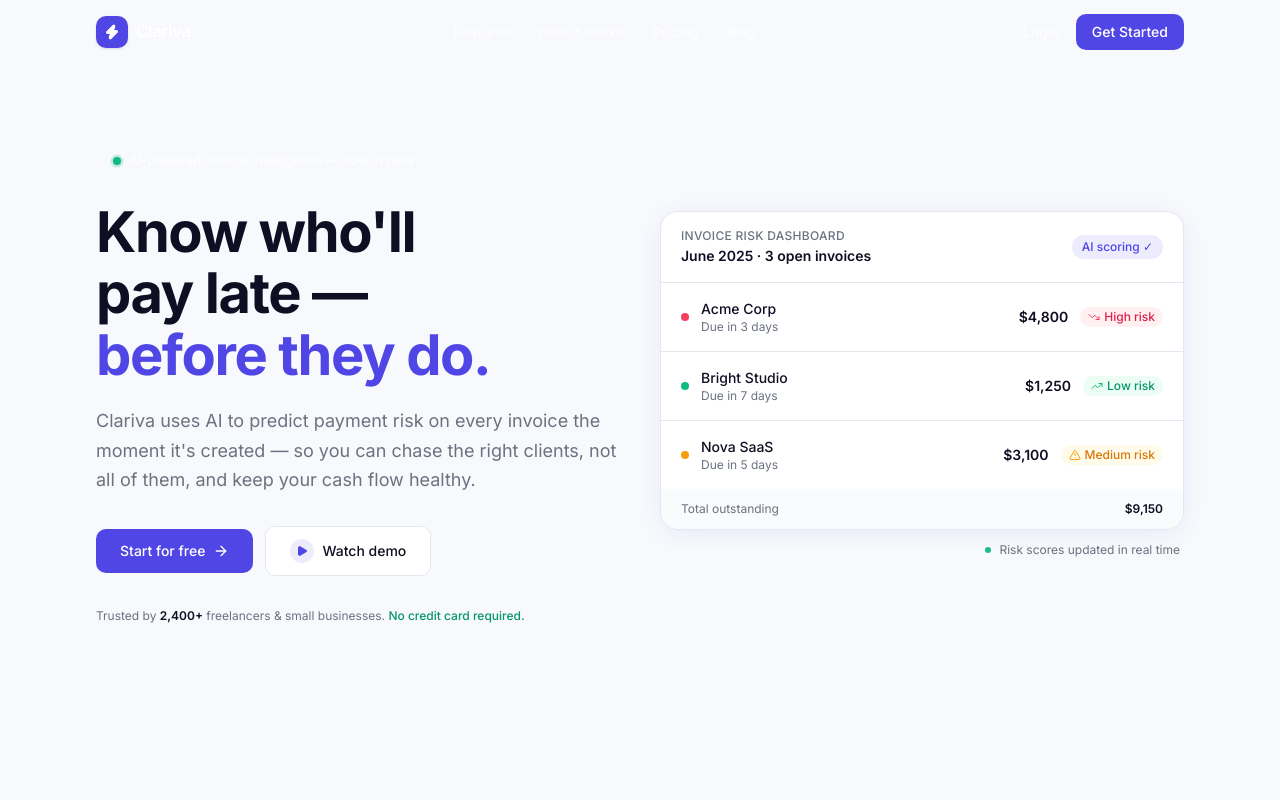
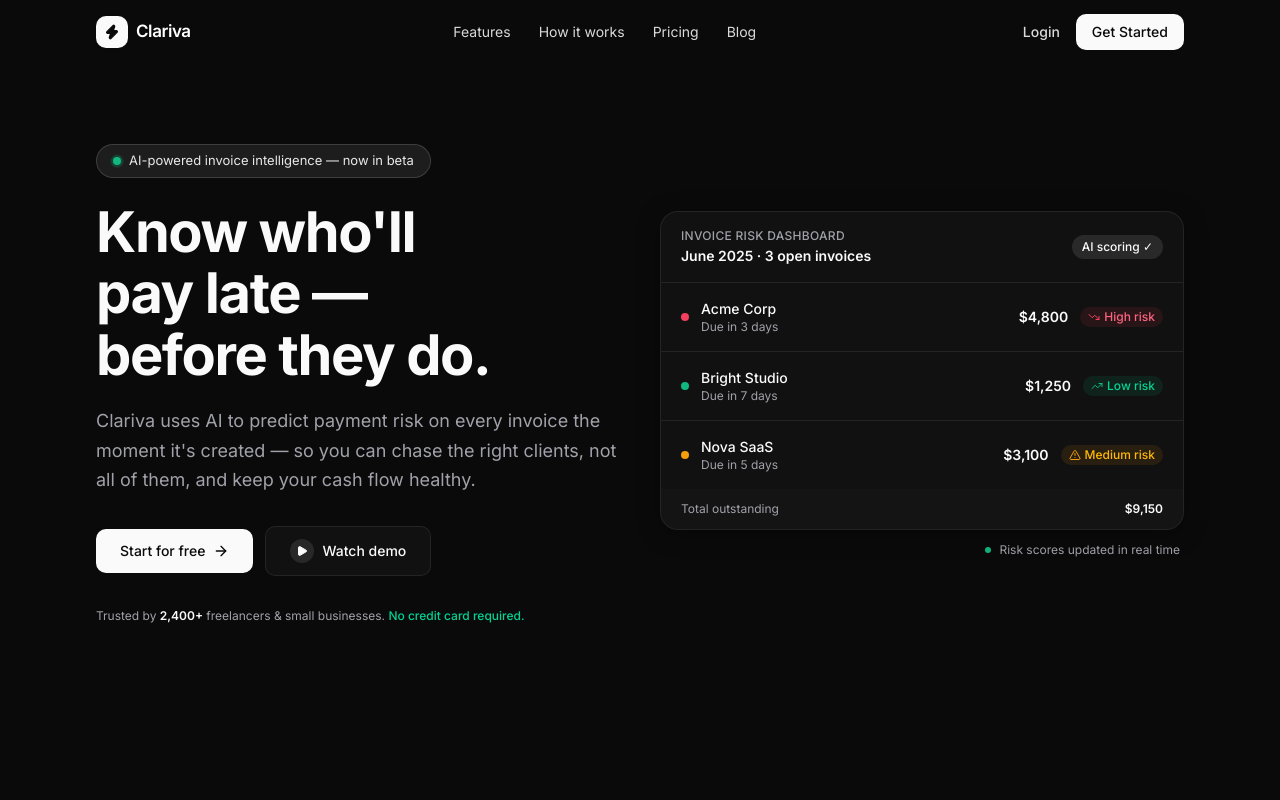
Before and after one commit to yaswanthme007/clariva, a Next.js app: page / in a window 1280 px wide. Shown: the top 800 px of the page. Built offline with nearby package versions, Linux system fonts and the light colour scheme.

Commit message:
feat: switch to dark theme and update color palette

```diff
--- a/app/globals.css
+++ b/app/globals.css
@@ -8,15 +8,7 @@
   --font-sans: 'Inter', 'Inter Fallback', ui-sans-serif, system-ui, sans-serif;
   --font-mono: var(--font-geist-mono), 'Geist Mono Fallback', ui-monospace, monospace;
 
-  /* Brand colors */
-  --color-indigo-50:  #eef2ff;
-  --color-indigo-100: #e0e7ff;
-  --color-indigo-200: #c7d2fe;
-  --color-indigo-500: #6366f1;
-  --color-indigo-600: #4f46e5;
-  --color-indigo-700: #4338ca;
-  --color-indigo-900: #312e81;
-
+  /* Accent colors (status only) */
   --color-emerald-50:  #ecfdf5;
   --color-emerald-100: #d1fae5;
   --color-emerald-500: #10b981;
@@ -67,45 +59,45 @@
 }
 
 :root {
-  color-scheme: light;
+  color-scheme: dark;
 
-  /* Base */
-  --background:         #f8f9fc;
-  --foreground:         #0f0f23;
-  --card:               #ffffff;
-  --card-foreground:    #0f0f23;
-  --popover:            #ffffff;
-  --popover-foreground: #0f0f23;
+  /* Base — dark monochrome */
+  --background:         #0a0a0a;
+  --foreground:         #fafafa;
+  --card:               #111111;
+  --card-foreground:    #fafafa;
+  --popover:            #111111;
+  --popover-foreground: #fafafa;
 
-  /* Primary — deep indigo */
-  --primary:            #4f46e5;
-  --primary-foreground: #ffffff;
+  /* Primary — white on black */
+  --primary:            #fafafa;
+  --primary-foreground: #0a0a0a;
 
-  /* Secondary — very light indigo tint */
-  --secondary:            #eef2ff;
-  --secondary-foreground: #4338ca;
+  /* Secondary — elevated dark surface */
+  --secondary:            #1a1a1a;
+  --secondary-foreground: #fafafa;
 
   /* Muted */
-  --muted:            #f1f4fb;
-  --muted-foreground: #6b7280;
+  --muted:            #1a1a1a;
+  --muted-foreground: #a1a1aa;
 
-  /* Accent — soft indigo hover */
-  --accent:            #e0e7ff;
-  --accent-foreground: #3730a3;
+  /* Accent — subtle elevated surface */
+  --accent:            #1a1a1a;
+  --accent-foreground: #fafafa;
 
   /* Semantic */
-  --destructive: #e11d48;
-  --border:      #e5e7f0;
-  --input:       #e5e7f0;
-  --ring:        #4f46e5;
+  --destructive: #f43f5e;
+  --border:      rgba(255, 255, 255, 0.08);
+  --input:       rgba(255, 255, 255, 0.12);
+  --ring:        rgba(255, 255, 255, 0.2);
 
-  /* Custom brand tokens */
-  --success:            #059669;
-  --success-foreground: #ffffff;
-  --warning:            #d97706;
-  --warning-foreground: #ffffff;
-  --danger:             #e11d48;
-  --danger-foreground:  #ffffff;
+  /* Custom status tokens */
+  --success:            #10b981;
+  --success-foreground: #0a0a0a;
+  --warning:            #f59e0b;
+  --warning-foreground: #0a0a0a;
+  --danger:             #f43f5e;
+  --danger-foreground:  #0a0a0a;
 
   --radius: 0.625rem;
 }
--- a/app/layout.tsx
+++ b/app/layout.tsx
@@ -16,7 +16,7 @@ export const metadata: Metadata = {
 }
 
 export const viewport: Viewport = {
-  themeColor: '#4f46e5',
+  themeColor: '#0a0a0a',
 }
 
 export default function RootLayout({
--- a/components/landing/cta-banner.tsx
+++ b/components/landing/cta-banner.tsx
@@ -4,7 +4,7 @@ import { ArrowRight } from 'lucide-react'
 export function CtaBanner() {
   return (
     <section className="relative py-24 sm:py-32 bg-[#0a0a0a] overflow-hidden">
-      {/* Radial indigo glow behind heading */}
+      {/* Radial glow behind heading */}
       <div
         aria-hidden
         className="pointer-events-none absolute inset-0 flex items-center justify-center"
@@ -13,7 +13,7 @@ export function CtaBanner() {
           style={{
             width: '600px',
             height: '400px',
-            background: 'radial-gradient(ellipse at center, rgba(79,70,229,0.05) 0%, transparent 70%)',
+            background: 'radial-gradient(ellipse at center, rgba(255,255,255,0.06) 0%, transparent 70%)',
           }}
         />
       </div>
--- a/components/landing/features.tsx
+++ b/components/landing/features.tsx
@@ -16,8 +16,8 @@ const features = [
   },
   {
     icon: ShieldAlert,
-    iconBg: 'bg-rose-50',
-    iconColor: 'text-rose-500',
+    iconBg: 'bg-rose-500/10',
+    iconColor: 'text-rose-400',
     title: 'Payment Risk Scoring',
     description:
       "Each invoice receives a 0–100 risk score the moment it's created, based on the client's payment history, industry benchmarks, and behavioural signals.",
@@ -26,8 +26,8 @@ const features = [
   },
   {
     icon: BellRing,
-    iconBg: 'bg-amber-50',
-    iconColor: 'text-amber-500',
+    iconBg: 'bg-amber-500/10',
+    iconColor: 'text-amber-400',
     title: 'Smart Reminders',
     description:
       "Clariva's AI picks the optimal send time and tone for each client — polite nudge or firm notice — so you never have an awkward conversation again.",
@@ -99,7 +99,7 @@ export function Features() {
               return (
                 <div
                   key={feat.title}
-                  className={`feat-card relative bg-card rounded-xl border border-border border-l-[3px] ${feat.accent} p-6 hover:shadow-[0_4px_20px_-4px_rgba(79,70,229,0.1)] transition-shadow btn-scale ${visible ? 'visible' : ''}`}
+                  className={`feat-card relative bg-card rounded-xl border border-border border-l-[3px] ${feat.accent} p-6 hover:shadow-[0_4px_20px_-4px_rgba(0,0,0,0.5)] hover:border-white/15 transition-all btn-scale ${visible ? 'visible' : ''}`}
                   style={{ animationDelay: `${idx * 150}ms` }}
                 >
                   {/* Icon */}
--- a/components/landing/hero.tsx
+++ b/components/landing/hero.tsx
@@ -10,8 +10,8 @@ const invoices = [
     amount: '$4,800',
     due: 'Due in 3 days',
     risk: 'High risk',
-    riskColor: 'text-rose-600',
-    riskBg: 'bg-rose-50',
+    riskColor: 'text-rose-400',
+    riskBg: 'bg-rose-500/10',
     dotColor: 'bg-rose-500',
     icon: TrendingDown,
     iconColor: 'text-rose-500',
@@ -21,8 +21,8 @@ const invoices = [
     amount: '$1,250',
     due: 'Due in 7 days',
     risk: 'Low risk',
-    riskColor: 'text-emerald-600',
-    riskBg: 'bg-emerald-50',
+    riskColor: 'text-emerald-400',
+    riskBg: 'bg-emerald-500/10',
     dotColor: 'bg-emerald-500',
     icon: TrendingUp,
     iconColor: 'text-emerald-500',
@@ -32,8 +32,8 @@ const invoices = [
     amount: '$3,100',
     due: 'Due in 5 days',
     risk: 'Medium risk',
-    riskColor: 'text-amber-600',
-    riskBg: 'bg-amber-50',
+    riskColor: 'text-amber-400',
+    riskBg: 'bg-amber-500/10',
     dotColor: 'bg-amber-500',
     icon: AlertTriangle,
     iconColor: 'text-amber-500',
@@ -78,7 +78,7 @@ export function Hero() {
         {/* Soft background tint */}
         <div
           aria-hidden
-          className="absolute inset-0 -z-10 bg-[radial-gradient(ellipse_80%_60%_at_50%_-10%,#e0e7ff_0%,transparent_70%)]"
+          className="absolute inset-0 -z-10 bg-[radial-gradient(ellipse_80%_60%_at_50%_-10%,rgba(255,255,255,0.05)_0%,transparent_70%)]"
         />
 
         <div className="max-w-6xl mx-auto px-5 sm:px-8">
@@ -113,7 +113,7 @@ export function Hero() {
                   Know who&apos;ll pay late —
                 </span>
                 <span
-                  className={`block text-primary ${mounted ? 'anim-fade-up' : 'opacity-0'}`}
+                  className={`block text-foreground ${mounted ? 'anim-fade-up' : 'opacity-0'}`}
                   style={{ animationDelay: '180ms' }}
                 >
                   before they do.
@@ -135,7 +135,7 @@ export function Hero() {
               >
                 <Link
                   href="#"
-                  className="btn-scale w-full sm:w-auto inline-flex items-center justify-center gap-2 rounded-lg bg-primary text-primary-foreground font-medium px-6 py-3 text-sm hover:bg-indigo-700"
+                  className="btn-scale w-full sm:w-auto inline-flex items-center justify-center gap-2 rounded-lg bg-primary text-primary-foreground font-medium px-6 py-3 text-sm hover:bg-gray-100"
                 >
                   Start for free
                   <ArrowRight className="w-4 h-4" />
@@ -159,7 +159,7 @@ export function Hero() {
                 Trusted by{' '}
                 <span className="font-semibold text-foreground">2,400+</span>{' '}
                 freelancers &amp; small businesses.{' '}
-                <span className="text-emerald-600 font-medium">No credit card required.</span>
+                <span className="text-emerald-400 font-medium">No credit card required.</span>
               </p>
             </div>
 
@@ -168,7 +168,7 @@ export function Hero() {
               className={`flex-1 w-full max-w-md lg:max-w-none ${mounted ? 'anim-fade-left' : 'opacity-0'}`}
               style={{ animationDelay: '500ms' }}
             >
-              <div className="relative bg-card rounded-2xl border border-border shadow-[0_4px_24px_-4px_rgba(79,70,229,0.12)] overflow-hidden">
+              <div className="relative bg-card rounded-2xl border border-border shadow-[0_4px_24px_-4px_rgba(0,0,0,0.5)] overflow-hidden">
                 {/* Card header */}
                 <div className="flex items-center justify-between px-5 py-4 border-b border-border">
                   <div>
--- a/components/landing/navbar.tsx
+++ b/components/landing/navbar.tsx
@@ -44,7 +44,7 @@ export function Navbar() {
           left: 0;
           width: 0;
           height: 2px;
-          background: #4f46e5;
+          background: #fafafa;
           transition: width 200ms ease;
         }
         .nav-link:hover {
@@ -54,14 +54,14 @@ export function Navbar() {
           width: 100%;
         }
         .nav-link-scrolled {
-          color: #6b7280;
+          color: #a1a1aa;
           transition: color 200ms ease;
         }
         .nav-link-scrolled::after {
-          background: #4f46e5;
+          background: #fafafa;
         }
         .nav-link-scrolled:hover {
-          color: #0f0f23;
+          color: #fafafa;
         }
         .btn-scale {
           transition: transform 200ms ease, background-color 200ms ease, color 200ms ease;
@@ -120,7 +120,7 @@ export function Navbar() {
               </Link>
               <Link
                 href="#"
-                className="inline-flex items-center justify-center rounded-lg bg-primary text-primary-foreground text-sm font-medium px-4 py-2 hover:bg-indigo-700 btn-scale"
+                className="inline-flex items-center justify-center rounded-lg bg-primary text-primary-foreground text-sm font-medium px-4 py-2 hover:bg-gray-100 btn-scale"
               >
                 Get Started
               </Link>
@@ -163,7 +163,7 @@ export function Navbar() {
               </Link>
               <Link
                 href="#"
-                className="text-sm font-medium text-center py-2 rounded-lg bg-primary text-primary-foreground hover:bg-indigo-700 transition-colors duration-200"
+                className="text-sm font-medium text-center py-2 rounded-lg bg-primary text-primary-foreground hover:bg-gray-100 transition-colors duration-200"
               >
                 Get Started
               </Link>
--- a/components/landing/social-proof.tsx
+++ b/components/landing/social-proof.tsx
@@ -24,7 +24,7 @@ const testimonials = [
     name: 'Marcus Osei',
     role: 'Co-founder, Volta Studio',
     initials: 'MO',
-    color: 'bg-emerald-50 text-emerald-700',
+    color: 'bg-emerald-500/10 text-emerald-400',
   },
   {
     quote:
@@ -32,7 +32,7 @@ const testimonials = [
     name: 'Priya Iyer',
     role: 'Freelance developer',
     initials: 'PI',
-    color: 'bg-amber-50 text-amber-700',
+    color: 'bg-amber-500/10 text-amber-400',
   },
 ]
 
```
Also changed, not shown: app/login/page.tsx (+4 -4 lines).
